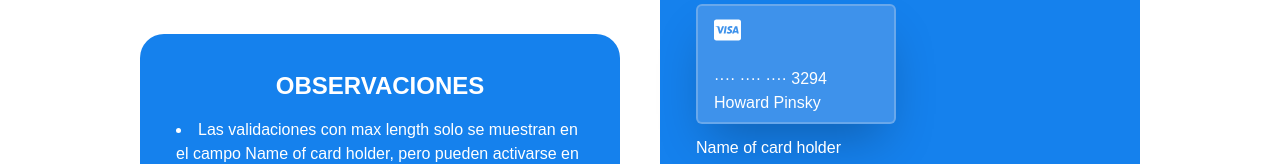
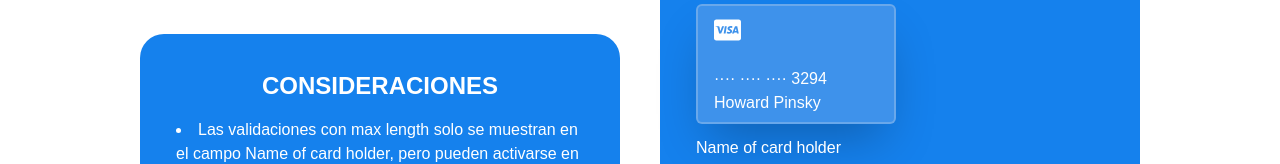
Before and after one commit to eagleheartangel/AngularOpcion2-Test, an Angular app: page /payment in a window 1280 px wide. Shown: the part 184-348 px from the top of the page. Built offline with nearby package versions, Linux system fonts and the light colour scheme.

Commit message:
Added some considerations

```diff
--- a/src/app/payment/routes/payment/payment.component.html
+++ b/src/app/payment/routes/payment/payment.component.html
@@ -2,7 +2,7 @@
   <div
     class="w-[480px] max-h-96 my-auto mx-auto dark:bg-customD-second bg-customW-second p-9 rounded-3xl flex flex-col justify-evenly items-center"
   >
-    <h1 class="text-2xl font-semibold mb-4">OBSERVACIONES</h1>
+    <h1 class="text-2xl font-semibold mb-4">CONSIDERACIONES</h1>
     <div>
       <li class="mb-10">
         Las validaciones con max length solo se muestran en el campo Name of
```
